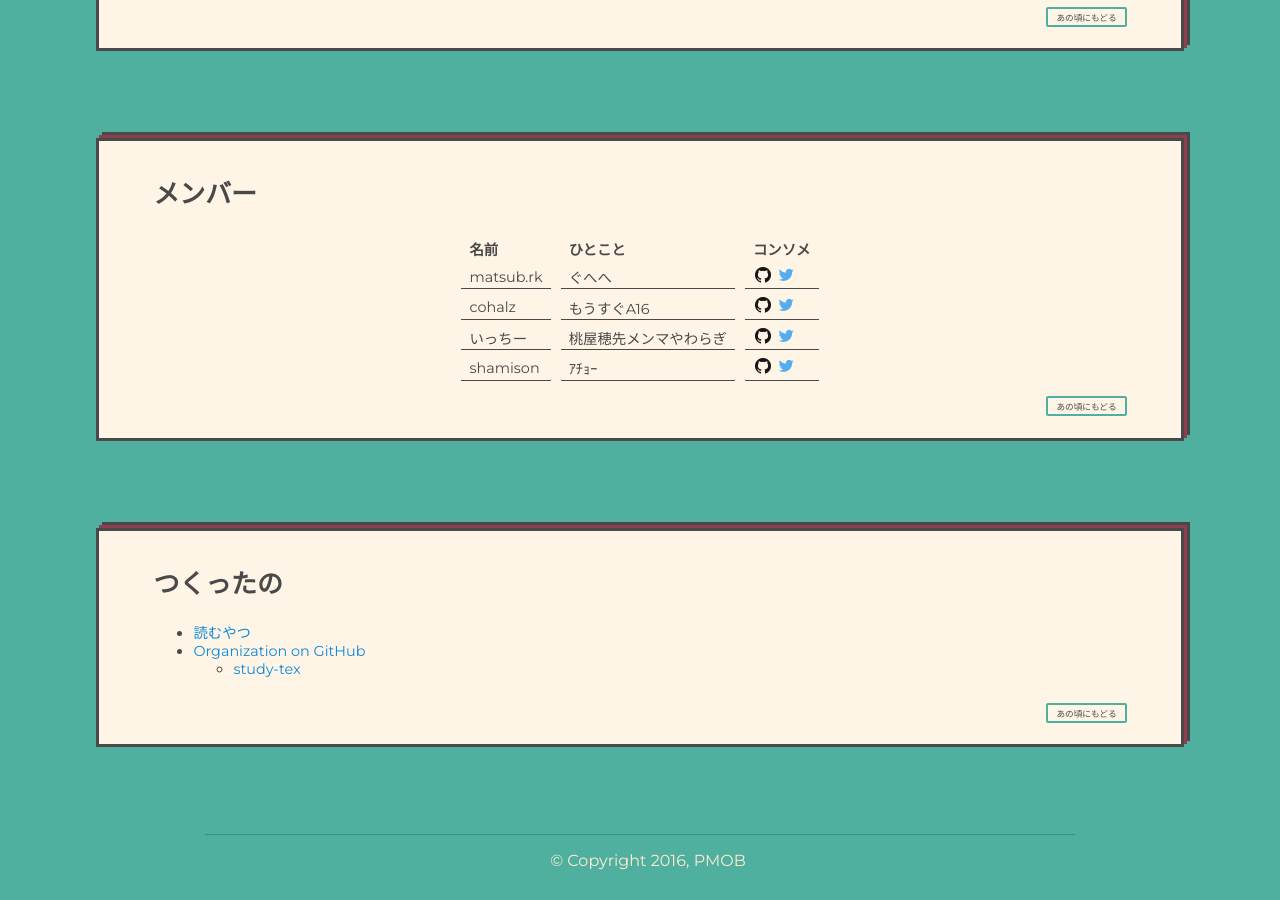
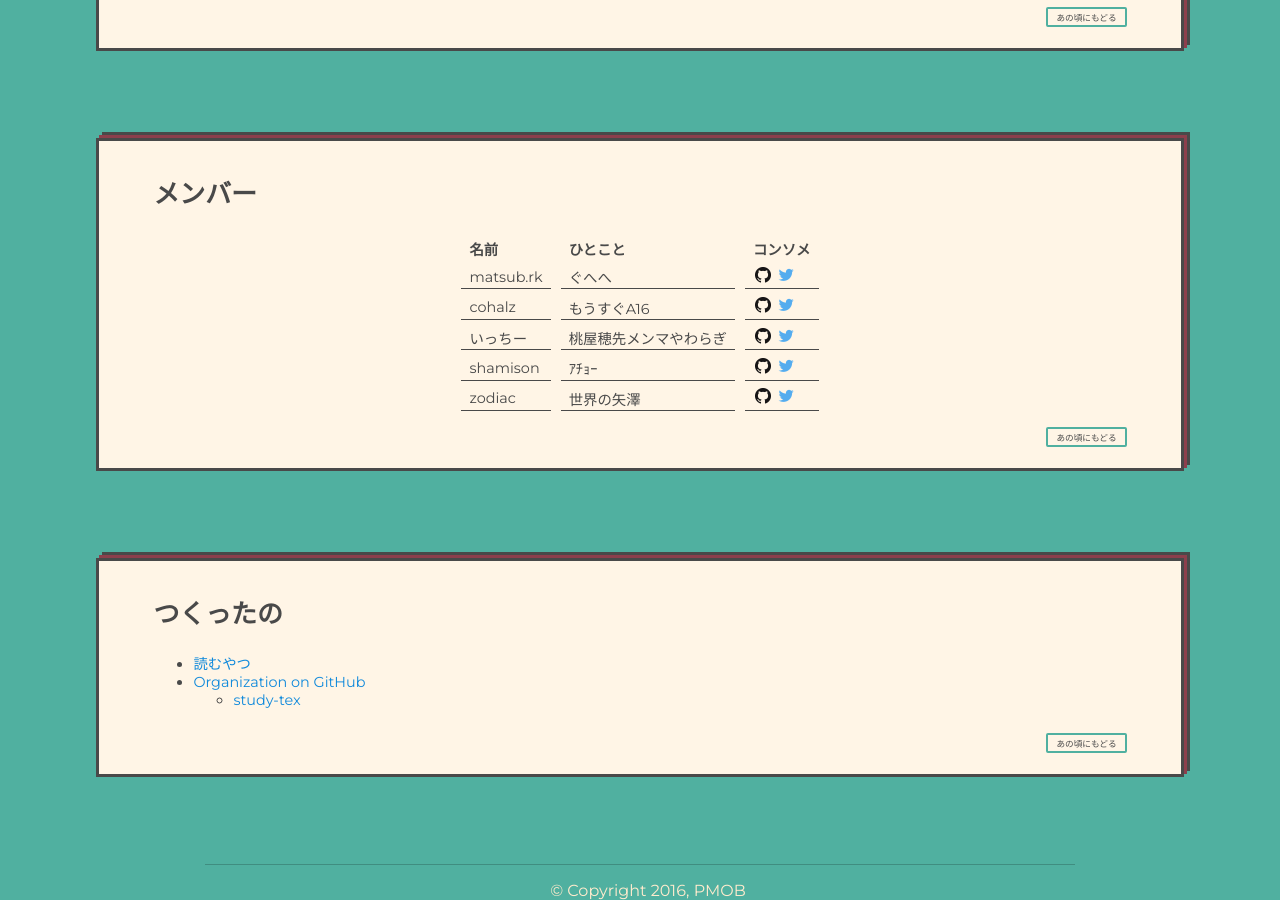
Before and after one commit to falcao0168/PMOB.github.io, a Jekyll site: the page built from index.html, in a window 1280 px wide and 900 px high, scrolled down 2199 px. Built offline with Jekyll 4.4.1, drawn with Linux system fonts in a browser that asks for light colours; before the commit the page ends 3069 px from its top, so only the background shows below that.

Commit message:
スライド等

```diff
--- a/_data/members.yml
+++ b/_data/members.yml
@@ -17,3 +17,8 @@
   message: ｱﾁｮｰ
   github: shamison258
   twitter: _sham258
+
+- name: zodiac
+  message: 世界の矢澤
+  github: zodiac-G12
+  twitter: zodi_G12
```
Also changed, not shown: _posts/2016-04-14-hanasuyatsu-03.md (+1 -0 lines).
